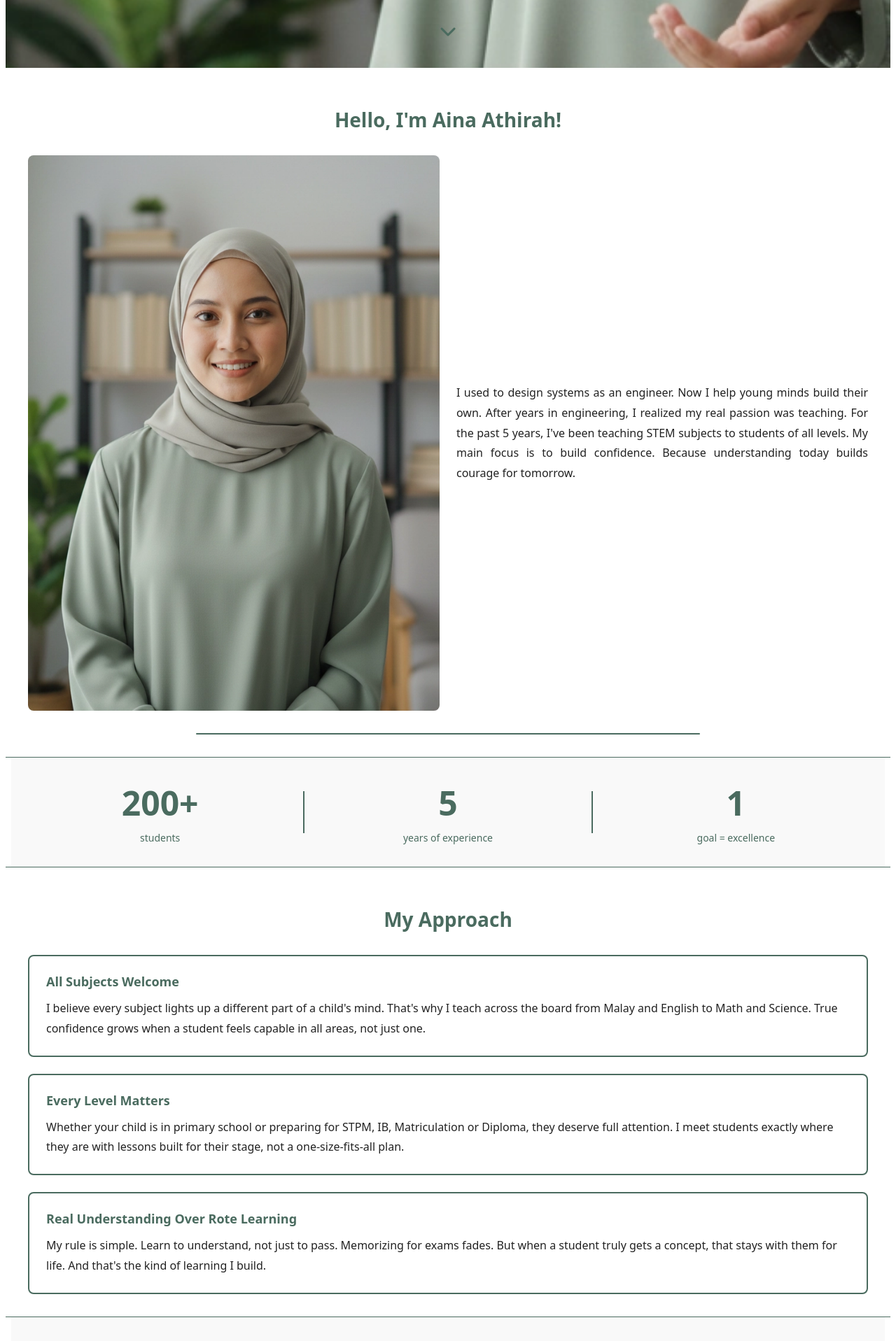
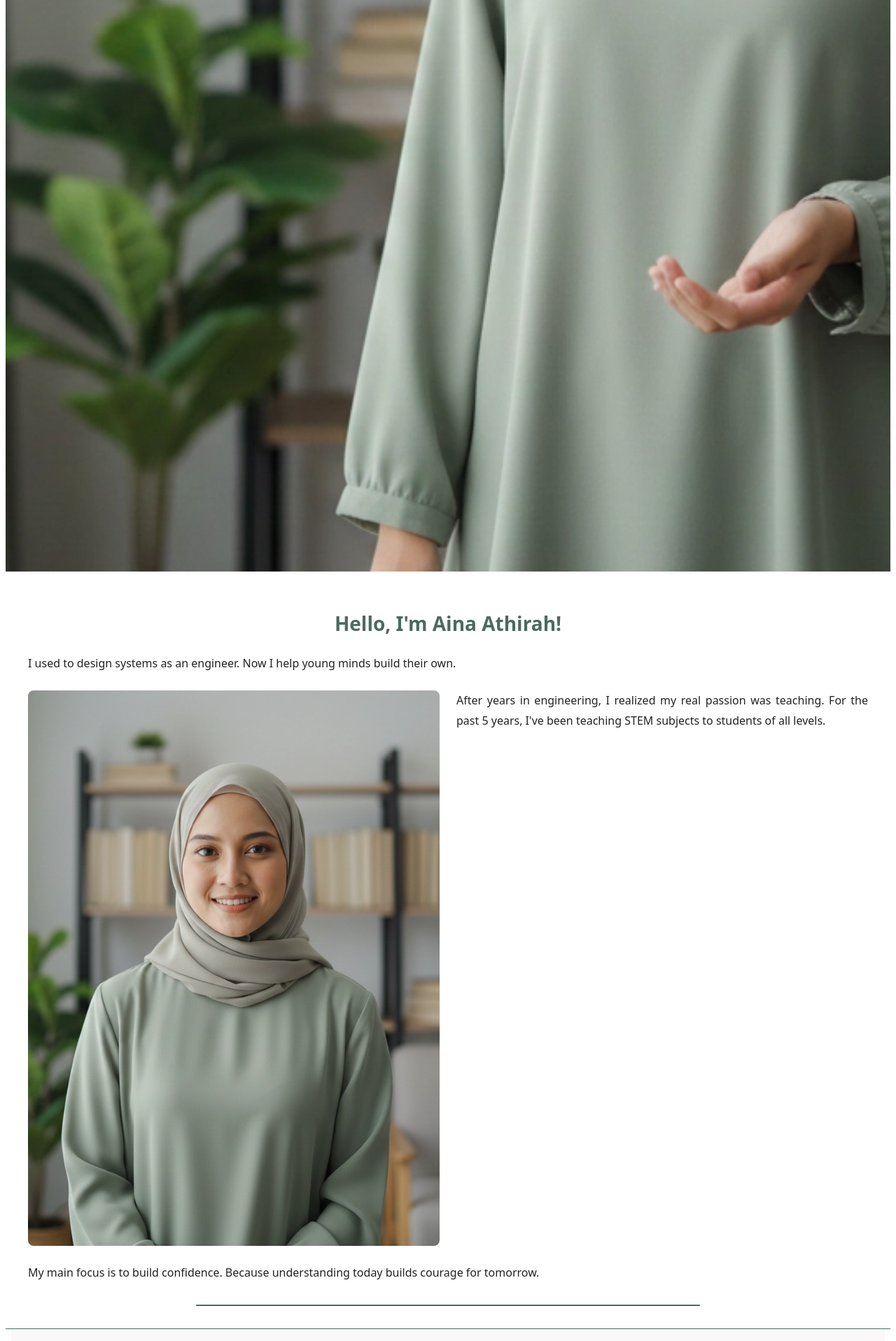
Before and after one commit to BigCalicoCatto/ainaathirah, a Next.js app: page / in a window 1280 px wide. Shown: the part 880-2797 px from the top of the page at 70% size. Built offline with nearby package versions, Linux system fonts and the light colour scheme.

Commit message:
Update layout.tsx

```diff
--- a/app/layout.tsx
+++ b/app/layout.tsx
@@ -120,7 +120,8 @@ export default function Portfolio() {
         backgroundSize: 'cover',
         backgroundPosition: 'center',
         backgroundRepeat: 'no-repeat',
-        height: '100vh',
+        backgroundAttachment: 'scroll',
+        aspectRatio: '4 / 5',
         display: 'flex',
         alignItems: 'flex-start',
         justifyContent: 'flex-start',
@@ -143,6 +144,7 @@ export default function Portfolio() {
           <p style={{
             fontSize: '16px',
             marginTop: '16px',
+            marginBottom: '24px',
             color: '#FFFFFF',
             fontWeight: '500',
             textShadow: '1px 1px 2px rgba(0,0,0,0.3)'
@@ -155,7 +157,8 @@ export default function Portfolio() {
         {/* Floating Down Arrow */}
         <div style={{
           position: 'absolute',
-          bottom: '30px',
+          bottom: 'auto',
+          top: '280px',
           left: '50%',
           transform: 'translateX(-50%)',
           animation: 'bounce 2s infinite'
@@ -182,15 +185,30 @@ export default function Portfolio() {
           fontSize: '28px',
           fontWeight: 'bold',
           color: '#4A6B5F',
-          marginBottom: '32px',
+          marginBottom: '24px',
           textAlign: 'center'
         }}>Hello, I'm Aina Athirah!</h2>
 
+        {/* Part 1 - Above image */}
+        <div style={{ marginBottom: '24px' }}>
+          <p style={{
+            fontSize: '16px',
+            lineHeight: '1.8',
+            margin: 0,
+            color: '#222222',
+            textAlign: 'justify'
+          }}>
+            I used to design systems as an engineer. Now I help young minds build their own.
+          </p>
+        </div>
+
+        {/* Part 2 - Image + text side by side */}
         <div style={{
           display: 'grid',
           gridTemplateColumns: '1fr 1fr',
           gap: '24px',
-          alignItems: 'center'
+          alignItems: 'start',
+          marginBottom: '24px'
         }}>
           {/* Image */}
           <img
@@ -204,19 +222,31 @@ export default function Portfolio() {
             }}
           />
 
-          {/* Text */}
-          <div style={{
-            textAlign: 'justify'
-          }}>
+          {/* Text - Part 2 */}
+          <div>
             <p style={{
               fontSize: '16px',
               lineHeight: '1.8',
               margin: 0,
-              color: '#222222'
+              color: '#222222',
+              textAlign: 'justify'
             }}>
-              I used to design systems as an engineer. Now I help young minds build their own. After years in engineering, I realized my real passion was teaching. For the past 5 years, I've been teaching STEM subjects to students of all levels. My main focus is to build confidence. Because understanding today builds courage for tomorrow.
+              After years in engineering, I realized my real passion was teaching. For the past 5 years, I've been teaching STEM subjects to students of all levels.
             </p>
           </div>
+        </div>
+
+        {/* Part 3 - Below image */}
+        <div style={{ marginBottom: '24px' }}>
+          <p style={{
+            fontSize: '16px',
+            lineHeight: '1.8',
+            margin: 0,
+            color: '#222222',
+            textAlign: 'justify'
+          }}>
+            My main focus is to build confidence. Because understanding today builds courage for tomorrow.
+          </p>
         </div>
 
         {/* Green accent line */}
@@ -247,7 +277,7 @@ export default function Portfolio() {
         <div style={{
           display: 'flex',
           justifyContent: 'space-around',
-          alignItems: 'center',
+          alignItems: 'flex-start',
           gap: '16px'
         }}>
           {/* Stat 1 */}
```
